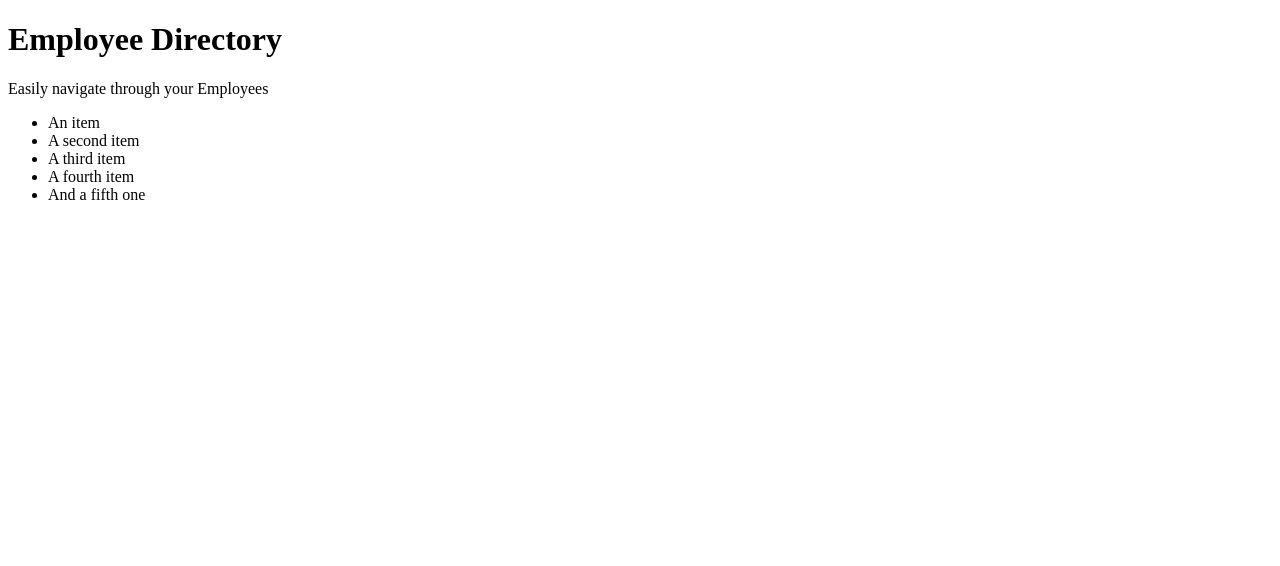
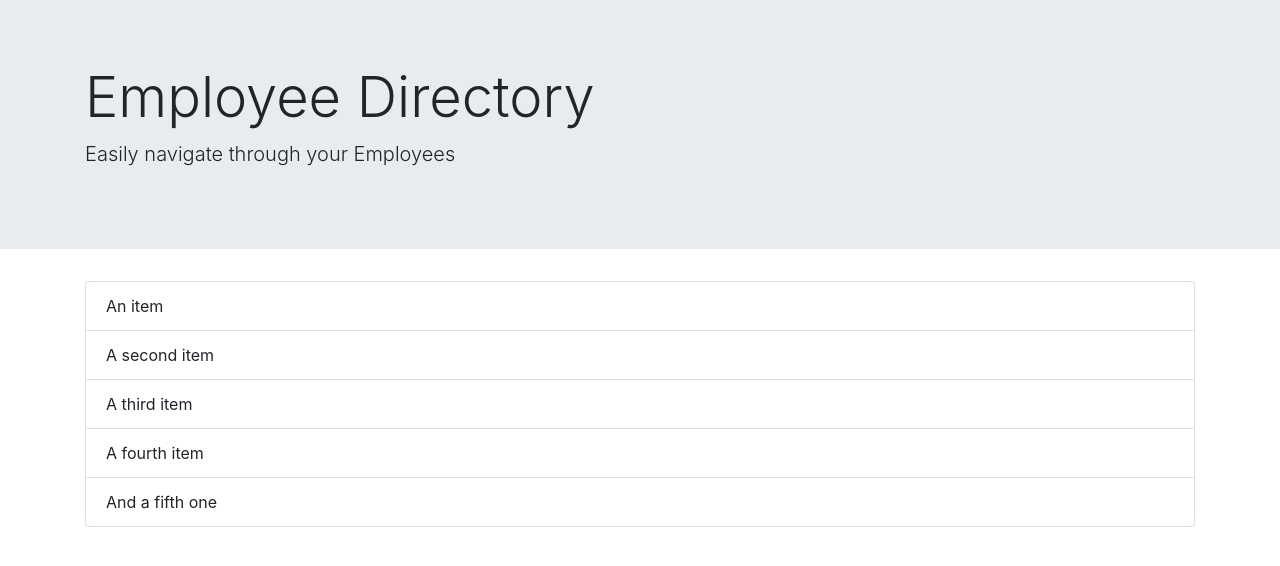
Before and after one commit to aparnell0130/EmployeeDirectory, a React (Create React App) app: page / in a window 1280 px wide. Shown: the top 566 px of the page. Built offline with nearby package versions, Linux system fonts and the light colour scheme.

Commit message:
added bootstrap to index.js for styling

```diff
--- a/src/components/elements/Body.js
+++ b/src/components/elements/Body.js
@@ -2,7 +2,7 @@ import React from 'react'
 
 export default function Body() {
     return (
-        <div>
+        <div className='container'>
             <ul className="list-group">
                 <li className="list-group-item">An item</li>
                 <li className="list-group-item">A second item</li>
--- a/src/index.js
+++ b/src/index.js
@@ -1,7 +1,7 @@
 import React from 'react';
 import ReactDOM from 'react-dom';
 import App from './App';
-
+import 'bootstrap/dist/css/bootstrap.min.css'
 
 ReactDOM.render(
   <React.StrictMode>
```
